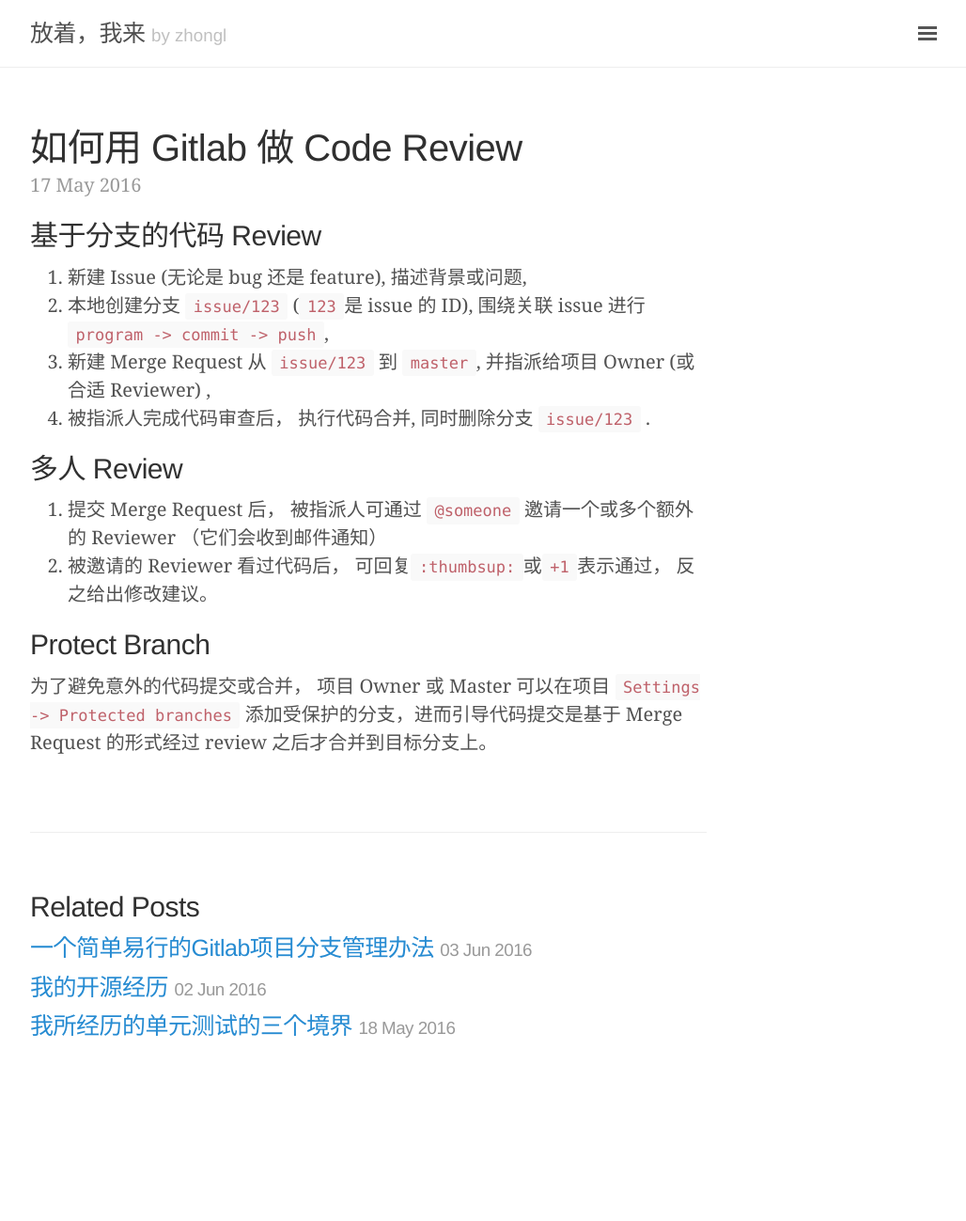
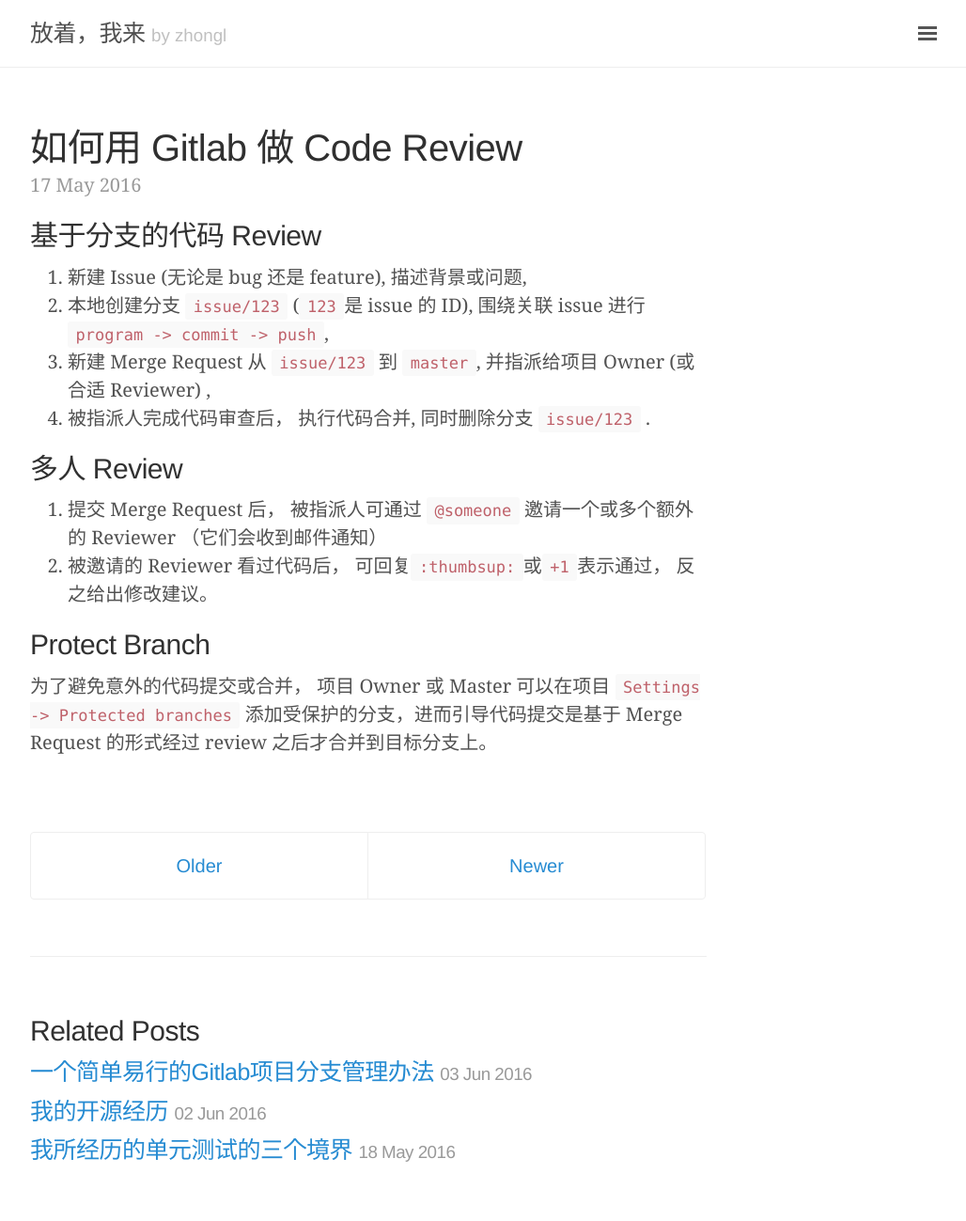
Before and after one commit to zhongl/zhongl.github.io, a Jekyll site: the page built from _posts/2016-05-17-how-to-review-code-by-using-gitlab.md, in a window 1280 px wide. Shown: the whole page at 94% size, without its empty margins (248-1276 px from the left). Built offline with Jekyll 4.4.1, drawn with Linux system fonts in a browser that asks for light colours; before the commit the page ends 1167 px from its top, so only the background shows below that.

Commit message:
Add paginate for post.

```diff
--- a/_layouts/post.html
+++ b/_layouts/post.html
@@ -6,6 +6,19 @@
   <h1 class="post-title">{{ page.title }}</h1>
   <span class="post-date">{{ page.date | date_to_string }}</span>
   {{ content }}
+</div>
+
+<div class="pagination">
+  {% if page.previous %}
+    <a class="pagination-item older" href="{{ site.baseurl }}{{ page.previous.url }}" title="{{ page.previous.title }}">Older</a>
+  {% else %}
+    <span class="pagination-item older">Older</span>
+  {% endif %}
+  {% if page.next %}
+    <a class="pagination-item newer" href="{{ site.baseurl }}{{ page.next.url }}" title="{{ page.next.title }}">Newer</a>
+  {% else %}
+    <span class="pagination-item newer">Newer</span>
+  {% endif %}
 </div>
 
 <div class="related">
```
